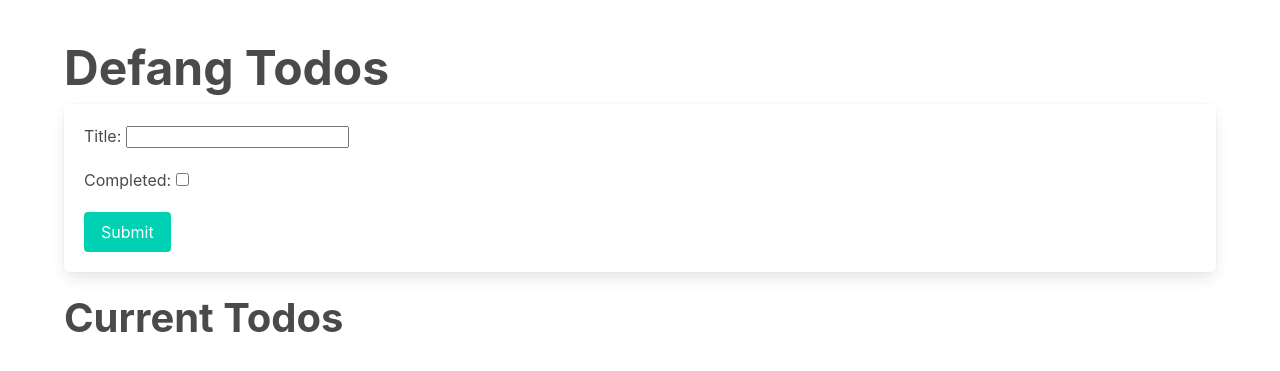
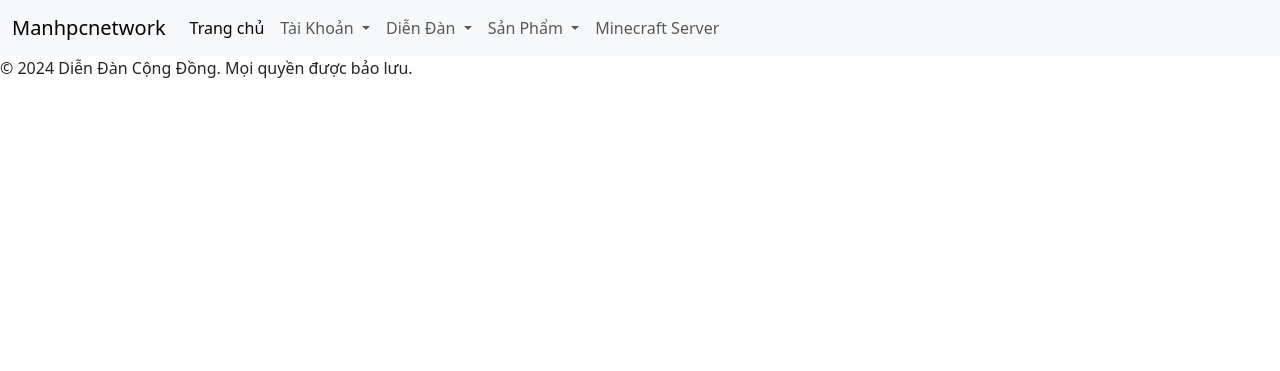
Before and after one commit to Manhpc7/manhpc35, a Django app: page /todos/ in a window 1280 px wide. Shown: the top 371 px of the page. Run offline with Django 5.2, Linux system fonts and the light colour scheme; data that the repository does not hold is empty.

Commit message:
base.html

```diff
--- a/app/example_app/templates/base.html
+++ b/app/example_app/templates/base.html
@@ -2,25 +2,63 @@
 <html lang="en">
 <head>
     <meta charset="UTF-8">
-    <meta name="viewport" content="width=device-width, initial-scale=1.0">
-    <title>{% block title %}Default Title{% endblock title %}</title>
-    <link rel="stylesheet" href="https://cdn.jsdelivr.net/npm/bulma@0.9.3/css/bulma.min.css">
-    <link rel="stylesheet" href="https://cdnjs.cloudflare.com/ajax/libs/font-awesome/6.2.0/css/all.min.css">
-
+    <link href="https://cdn.jsdelivr.net/npm/bootstrap@5.3.3/dist/css/bootstrap.min.css" rel="stylesheet" integrity="sha384-QWTKZyjpPEjISv5WaRU9OFeRpok6YctnYmDr5pNlyT2bRjXh0JMhjY6hW+ALEwIH" crossorigin="anonymous">
+    <script src="https://cdn.jsdelivr.net/npm/bootstrap@5.3.3/dist/js/bootstrap.bundle.min.js" integrity="sha384-YvpcrYf0tY3lHB60NNkmXc5s9fDVZLESaAA55NDzOxhy9GkcIdslK1eN7N6jIeHz" crossorigin="anonymous"></script>
+    <title>Manhpcnetwork</title>
 </head>
 <body>
-    <nav class="p-4">
-        <!-- Navigation goes here -->
-    </nav>
+<!-- Menu -->
+<nav class="navbar navbar-expand-lg bg-body-tertiary">
+    <div class="container-fluid">
+      <a class="navbar-brand" href="#">Manhpcnetwork</a>
+      <button class="navbar-toggler" type="button" data-bs-toggle="collapse" data-bs-target="#navbarNav" aria-controls="navbarNav" aria-expanded="false" aria-label="Toggle navigation">
+        <span class="navbar-toggler-icon"></span>
+      </button>
+      <div class="collapse navbar-collapse" id="navbarNav">
+        <ul class="navbar-nav">
+          <li class="nav-item">
+            <a class="nav-link active" aria-current="url" href="#">Trang chủ</a>
+          </li>
+        <li class="nav-item dropdown">
+          <a class="nav-link dropdown-toggle" href="#" role="button" data-bs-toggle="dropdown" aria-expanded="false">
+            Tài Khoản
+          </a>
+          <ul class="dropdown-menu">
+            <li><a class="dropdown-item" href="base">Đăng Nhập</a></li>
+            <li><a class="dropdown-item" href="#">Đăng Ký</a></li>
+            <li><hr class="dropdown-divider"></li>
+          </ul>
+          <li class="nav-item dropdown">
+          <a class="nav-link dropdown-toggle" href="#" role="button" data-bs-toggle="dropdown" aria-expanded="false">
+            Diễn Đàn
+          </a>
+            <ul class="dropdown-menu">
+            <li><a class="dropdown-item" href="https://www.facebook.com/groups/1073520857453656">Facebook</a></li>
+            <li><a class="dropdown-item" href="https://discord.gg/ExJnkPQUpg">Discord</a></li>
+            <li><a class="dropdown-item" href="#">Github</a></li>
+            <li><hr class="dropdown-divider"></li>
+            <li><a class="dropdown-item" href="#">Thông Báo</a></li>
+          </ul>
+          <li class="nav-item dropdown">
+            <a class="nav-link dropdown-toggle" href="#" role="button" data-bs-toggle="dropdown" aria-expanded="false">
+            Sản Phẩm
+            </a>
+            <ul class="dropdown-menu">
+            <li><a class="dropdown-item" href="#">Lập Trình</a></li>
+            <li><hr class="dropdown-divider"></li>
+            <li><a class="dropdown-item" href="#">Khác</a></li>
+          </ul>
+          </li>
+          <li class="nav-item">
+            <a class="nav-link" href="#">Minecraft Server</a>
+          </li>
+        <div>
+      <div>
+  </nav>
 
-    <main>
-        {% block content %}
-        <!-- Default content goes here -->
-        {% endblock content %}
-    </main>
+<footer>
+    <p>&copy; 2024 Diễn Đàn Cộng Đồng. Mọi quyền được bảo lưu.</p>
+</footer>
 
-    <footer class="p-4">
-        <!-- Footer goes here -->
-    </footer>
 </body>
 </html>
```
